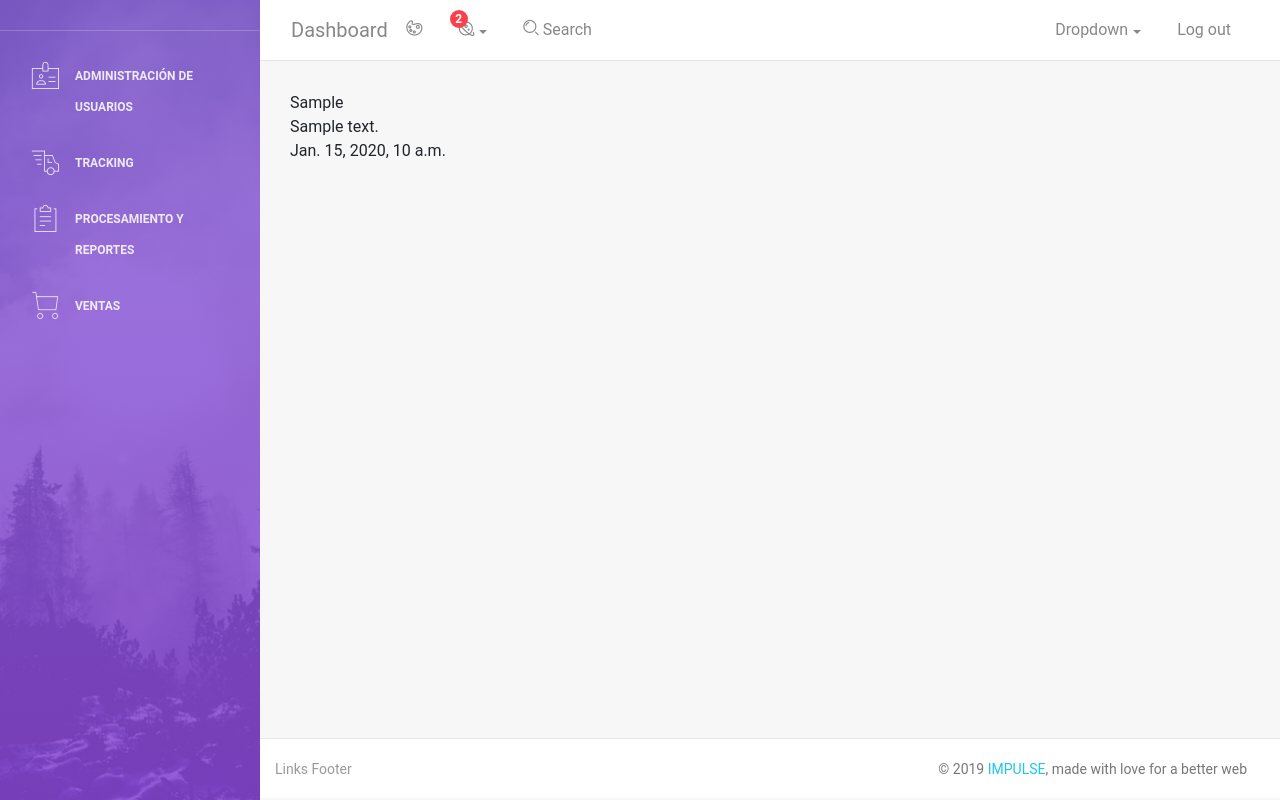
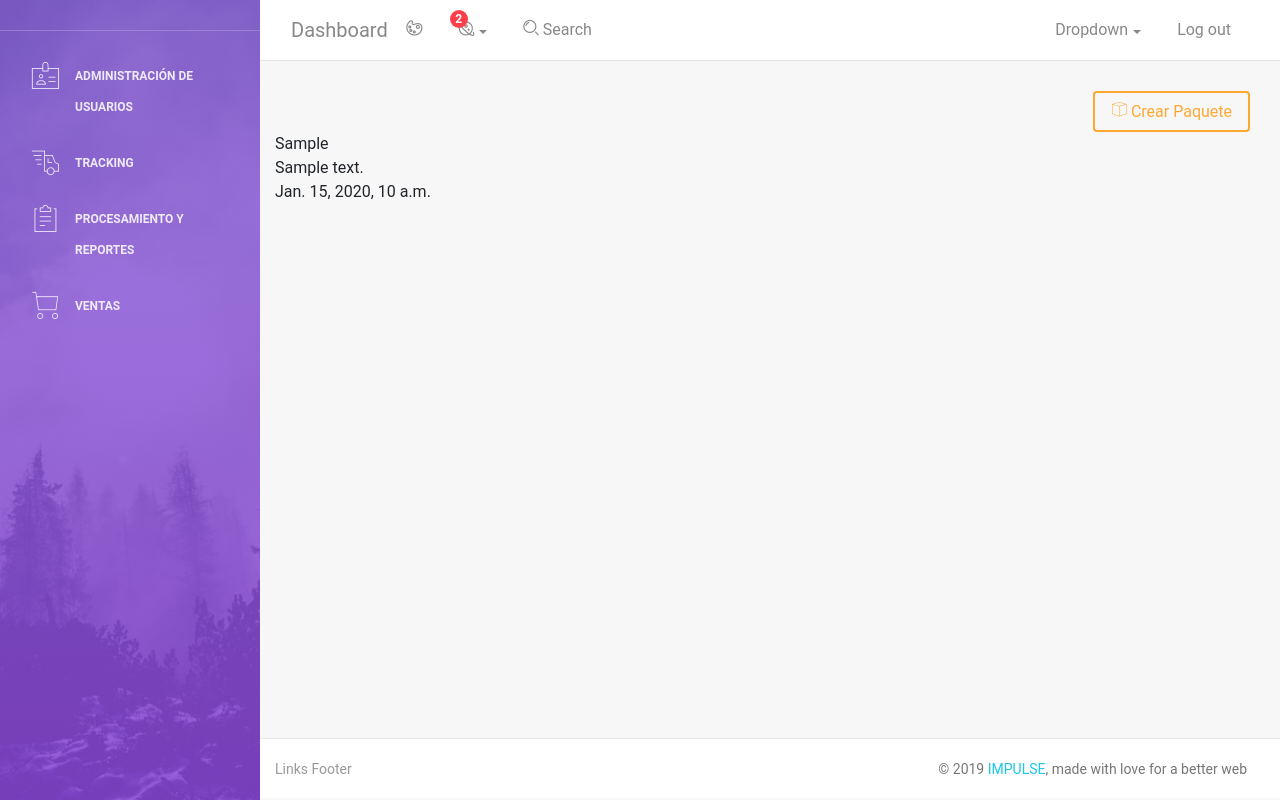
Before and after one commit to ArturoGuevara/Voyager_2, a Django app: template voyager/tracking/templates/tracking/index.html in a window 1280 px wide. Run offline with Django 3.2, Linux system fonts and the light colour scheme; the template is opened without the code that fills it: most values are stand-ins (such as "Sample title", 1, 10 or a date in 2020); some libraries are stand-ins or nearby versions.

Commit message:
Agregar modal para hacer multiple selector de OI

```diff
--- a/voyager/root/templates/root/base.html
+++ b/voyager/root/templates/root/base.html
@@ -17,4 +17,5 @@
     </div> <!-- Close wrapper -->
 </body>
 {% include './js.html' %}
+{% block optionaljs %}{% endblock %}
 </html>
--- a/voyager/tracking/templates/tracking/index.html
+++ b/voyager/tracking/templates/tracking/index.html
@@ -1,8 +1,16 @@
 {% extends 'root/base.html' %}
 
 {% block content %}
-    {{ last_location }} <br>
-    {{ description }}<br>
-    {{ timestamp }}<br>
+    <div class="text-md-right text-center">
+        <button class="btn btn-warning" data-toggle="modal" data-target="#modal_paquete"><i class="nc-icon nc-app"></i> Crear Paquete</button>
+    </div>
+    <div class="row">
 
+    </div>
+    <div class="row">
+        {{ last_location }} <br>
+        {{ description }}<br>
+        {{ timestamp }}<br>
+    </div>
+    {% include './modals/paquete.html' %}
 {% endblock %}
--- /dev/null
+++ b/voyager/tracking/templates/tracking/modals/paquete.html
@@ -0,0 +1,21 @@
+<div class="modal fade" id="modal_paquete" tabindex="-1" role="dialog" aria-labelledby="exampleModalLongTitle" aria-hidden="true">
+    <div class="modal-dialog" role="document">
+        <div class="modal-content">
+            <div class="modal-header">
+                <h5 class="modal-title w-100 text-center" id="exampleModalLongTitle">Paquete de Envío</h5>
+                <button type="button" class="close" data-dismiss="modal" aria-label="Close">
+                    <span aria-hidden="true">&times;</span>
+                </button>
+            </div>
+            <div class="modal-body">
+                <select class="selectpicker" multiple data-live-search="true">
+                    <option>Mustard</option>
+                </select>
+            </div>
+            <div class="modal-footer">
+                <button type="button" class="btn btn-danger" data-dismiss="modal">Cerrar</button>
+                <button type="button" class="btn btn-success">Guardar</button>
+            </div>
+        </div>
+    </div>
+</div>
--- a/voyager/tracking/views.py
+++ b/voyager/tracking/views.py
@@ -12,7 +12,7 @@ def index(request):
         'DHL-API-Key': 'dGmqZ7RmVGHGkLWYR8y28C7qMsDtiMmn'
         }
     payload = {
-        'trackingNumber': '8474802195',
+        'trackingNumber': '5551260643',
         #8426939231
         #5551260643
         'service': 'express'
```
